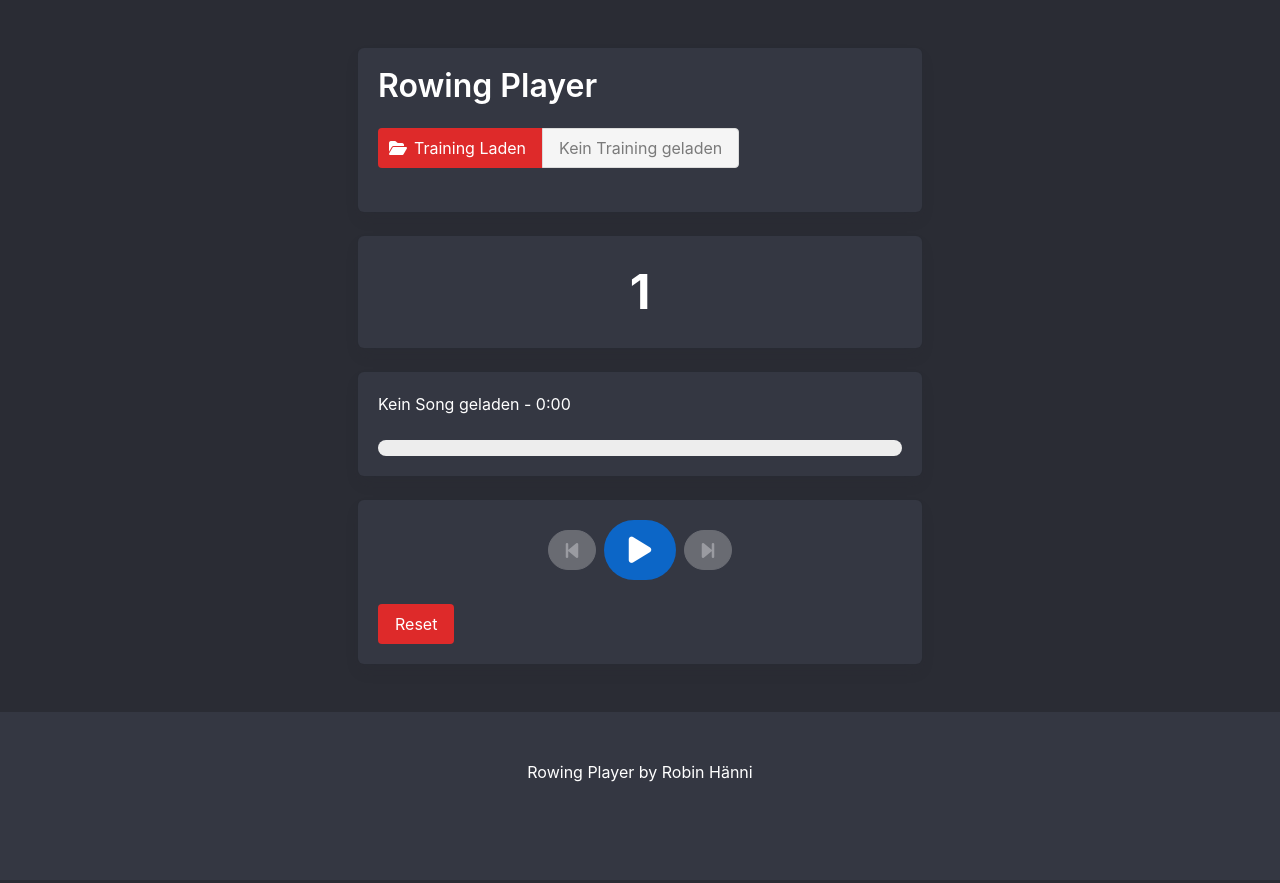
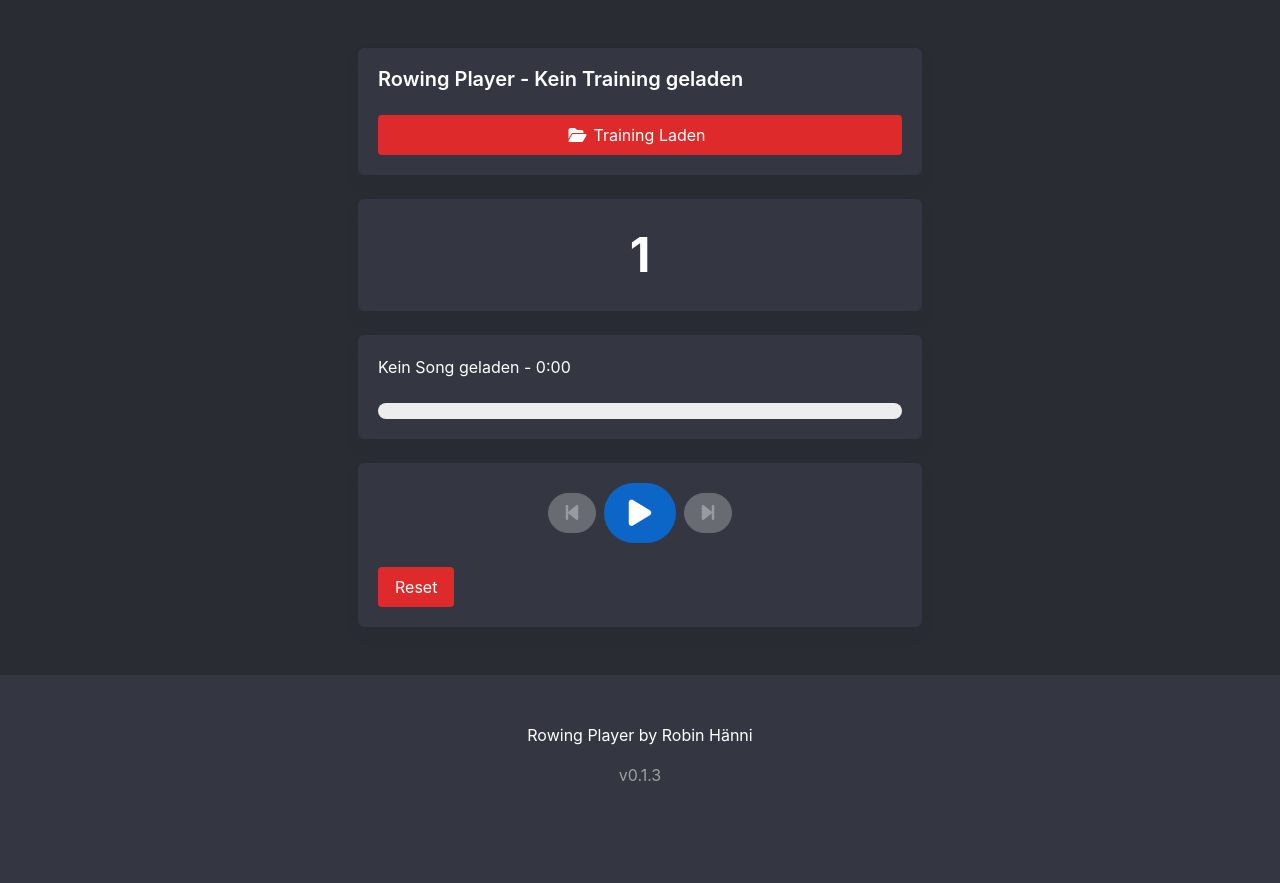
Before and after one commit to Multimodcrafter/Rowing-Player, a website built with webpack: page src/index.html in a window 1280 px wide. Built offline with nearby package versions, Linux system fonts and the light colour scheme; files whose address does not match are found by name.

Commit message:
Simplify loaded file display and add version display

```diff
--- a/src/index.html
+++ b/src/index.html
@@ -16,16 +16,13 @@
                 <div class="columns is-centered">
                     <div class="column is-half">
                         <div class="box">
-                            <h1 class="title">Rowing Player</h1>
-                            <div class="buttons has-addons">
-                                <button class="button is-danger" id="file-selector-button">
-                                    <span class="icon">
-                                        <i class="fas fa-folder-open"></i>
-                                    </span>
-                                    <span>Training Laden</span>
-                                </button>
-                                <button class="button is-static" id="training-name-display"> Noch kein Training geladen </button>
-                            </div>
+                            <h1 class="title is-5">Rowing Player - <span id="training-name-display"></span></h1>
+                            <button class="button is-danger is-fullwidth" id="file-selector-button">
+                                <span class="icon">
+                                    <i class="fas fa-folder-open"></i>
+                                </span>
+                                <span>Training Laden</span>
+                            </button>
                             <input class="is-hidden" type="file" id="file-selector" />
                         </div>
 
@@ -78,6 +75,7 @@
                 <p>
                     Rowing Player by Robin Hänni
                 </p>
+                <p class="has-text-centered content has-text-light" id="version-display">v0</p>
             </div>
         </footer>
 
--- a/src/index.ts
+++ b/src/index.ts
@@ -1,4 +1,5 @@
 import * as JSZip from "jszip";
+import {VERSION} from "./sw";
 
 require('./mystyles.scss');
 
@@ -273,7 +274,7 @@ class State {
         if (!this._training) return defaultRenderInfo;
         const song = this._training.Content[this._currentSongIndex];
         const songName = song.Name;
-        const trainingName = `Training '${this._training.Name}' geladen`;
+        const trainingName = this._training.Name;
         const totalBeats = this._songOffset * song.Tempo / 60
         const beat = Math.ceil(totalBeats % 4);
         let intro = 0;
@@ -478,6 +479,8 @@ function selectFile() {
 
 function initialize() {
     console.log("Hello from rowing player");
+    const versionDisplay = document.getElementById("version-display")
+    if(versionDisplay) versionDisplay.innerText = `v${VERSION}`;
     file_selector?.addEventListener("change", chooseTraining);
     playButton?.addEventListener("click", playPause);
     resetButton?.addEventListener("click", reset);
--- /dev/null
+++ b/src/sw.d.ts
@@ -0,0 +1 @@
+export var VERSION: string;
--- a/src/sw.js
+++ b/src/sw.js
@@ -1,5 +1,9 @@
-const VERSION = "0.1.2";
+const VERSION = "0.1.3";
 const CACHE_NAME = `rowing-player-${VERSION}`;
+
+module.exports = {
+    VERSION: VERSION
+};
 
 const APP_STATIC_RESOURCES = [
     "/",
```
